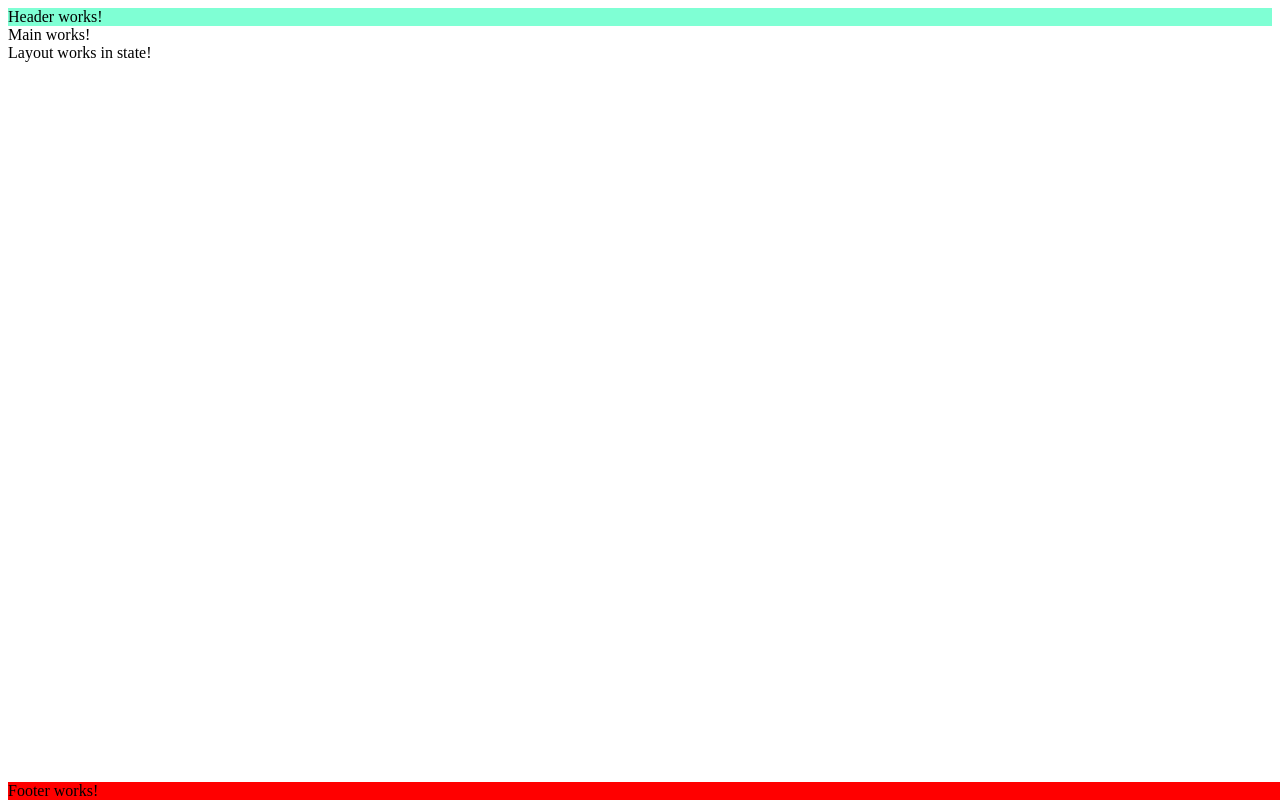
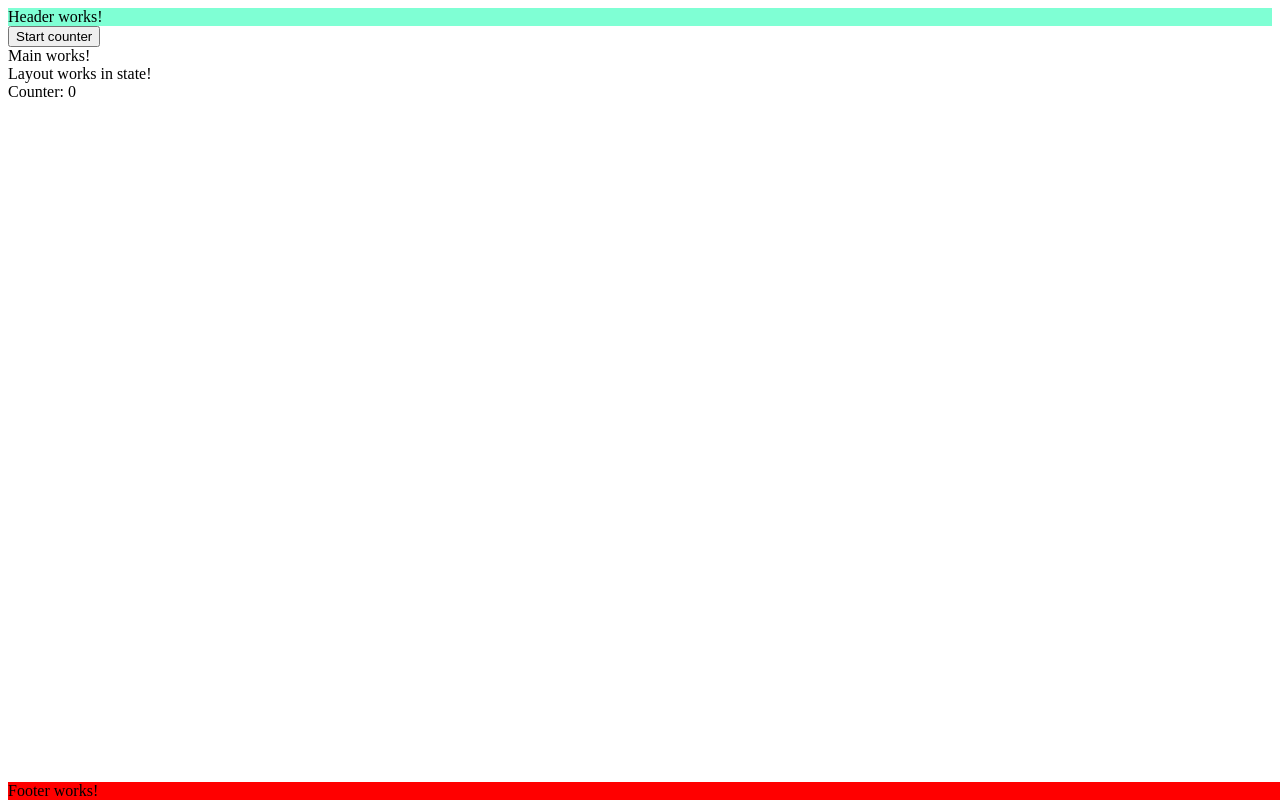
Before and after one commit to AtanasG6/react-task-manager, a React (Vite) app: page / in a window 1280 px wide. Built offline with nearby package versions, Linux system fonts and the light colour scheme.

Commit message:
Add counter with interval to Layout and Main

```diff
--- a/src/components/layout/Layout.jsx
+++ b/src/components/layout/Layout.jsx
@@ -5,11 +5,19 @@ import { useState } from "react";
 
 export function Layout() {
     const [message, setMessage] = useState('Layout works in state!');
+    const [counter, setCounter] = useState(0);
+
+    const onClickHandler = () => {
+        setInterval(() => {
+            setCounter(oldCount => oldCount + 1);
+        }, 500);
+    }
 
     return (
         <>
             <Header />
-            <Main message={message} />
+            <button onClick={onClickHandler}>Start counter</button>
+            <Main message={message} counter={counter} />
             <Footer />
         </>
     )
--- a/src/components/main/Main.jsx
+++ b/src/components/main/Main.jsx
@@ -1,5 +1,9 @@
-export function Main({ message }) {
+export function Main({ message, counter }) {
     return (
-        <div className="main-content">Main works! <br />{message}</div>
+        <div className="main-content">
+            Main works!
+            <br />{message}
+            <br />Counter: {counter}
+        </div>
     )
 }
```
